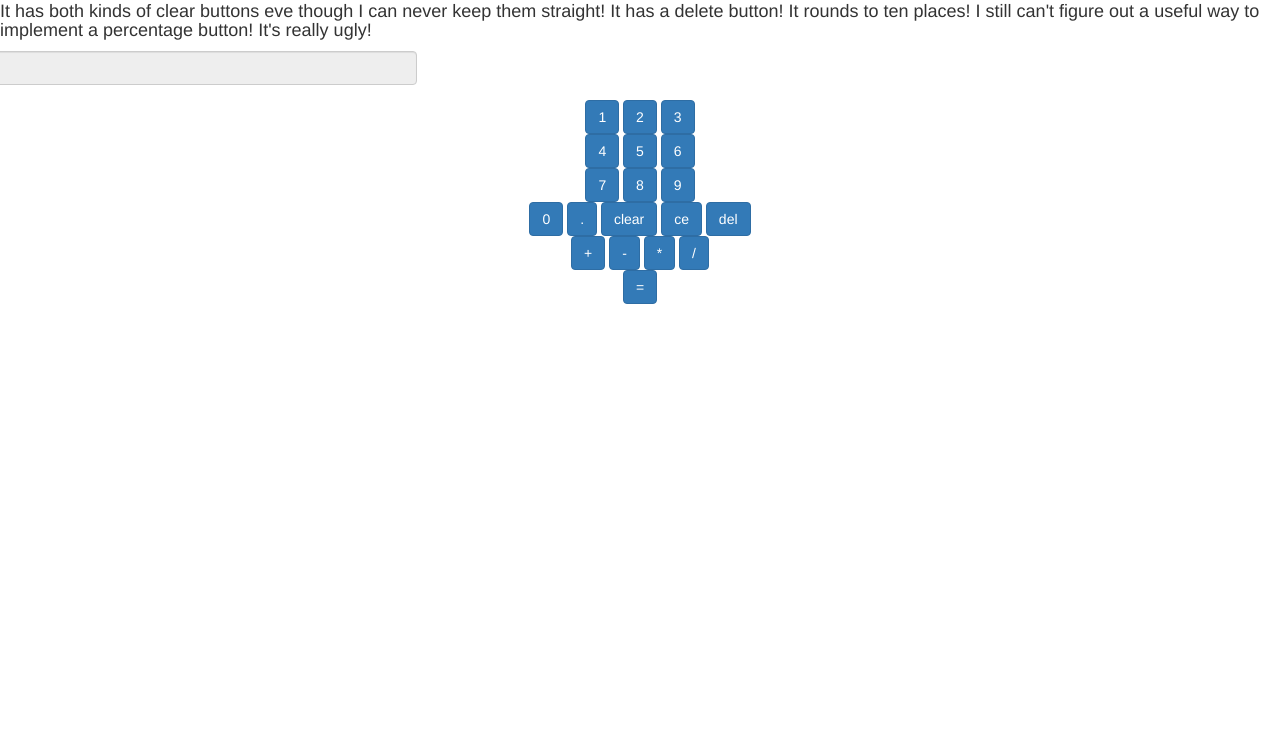
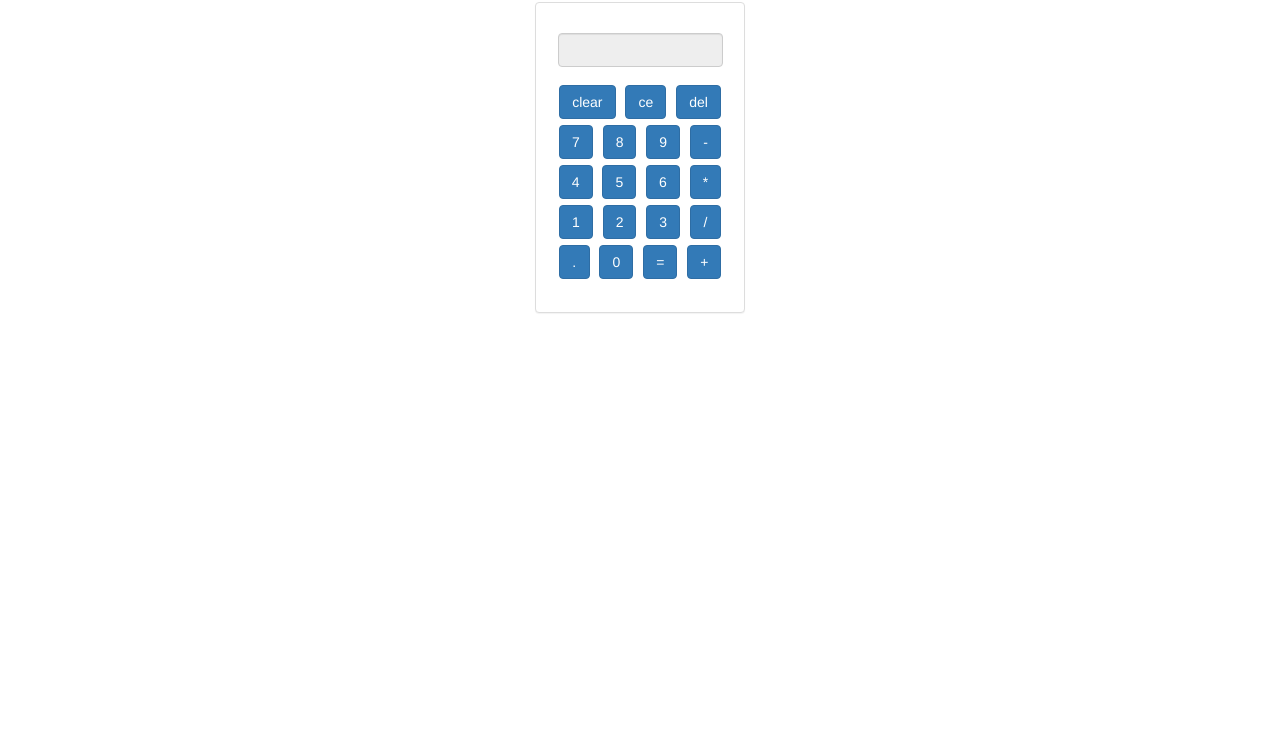
Before and after one commit to meredithmatthews/javascript-calculator, a plain HTML site: page index.html in a window 1280 px wide. Shown: the part 68-800 px from the top of the page. Drawn offline with nearby package versions, Linux system fonts and the light colour scheme.

Commit message:
major design update

```diff
--- a/css/style.css
+++ b/css/style.css
@@ -1 +1,14 @@
-.form-group { max-width: 33%; margin 0px auto; }
+.calc {
+  width: 210px;
+  margin: 0px auto;
+  padding: 15px;
+}
+#total{
+  max-width: 165px;
+  margin: 0px auto 15px auto;
+  font-family: 'Nova Square', sans-serif;
+}
+.btn {
+  min-width: 31px;
+  margin: 3px;
+}
--- a/index.html
+++ b/index.html
@@ -18,48 +18,41 @@
 
   <body>
 
-    <h1 class="text-primary">Calculator!</h1>
-<h4>It has both kinds of clear buttons eve though I can never keep them straight! It has a delete button! It rounds to ten places! I still can't figure out a useful way to implement a percentage button! It's really ugly!</h4>
-
-<div class="section text-center">
+    <h1 class="text-center">Calculator.</h1>
+<div class="section calc text-center panel panel-default">
+  <div class="panel-body">
   <div class="row">
-    <span id="display"></span>
-    <div class="form-group">
-      <input type="text" id= "total" class="form-control text-right" disabled="disabled" />
-    </div>
+    <input type="text" id="total" class="form-control text-right" disabled="disabled" />
   </div>
-</div>
-<div class="section text-center">
-  <div class="row ">
-    <button id="one" class="btn btn-primary digit" value="1">1</button>
-    <button id="two" class="btn btn-primary digit" value="2">2</button>
-    <button id="three" class="btn btn-primary digit" value="3">3</button>
+  <div class="row">
+    <button id="clear" class="btn btn-primary fn">clear</button>
+    <button id="ce" class="btn btn-primary fn">ce</button>
+    <button id="del" class="btn btn-primary fn">del</button>
+  </div>
+  <div class="row">
+    <button id="seven" class="btn btn-primary digit" value="7">7</button>
+    <button id="eight" class="btn btn-primary digit" value="8">8</button>
+    <button id="nine" class="btn btn-primary digit" value="9">9</button>
+    <button id="minus" class="btn btn-primary op digit" value="-">-</button>
   </div>
   <div class="row">
     <button id="four" class="btn btn-primary digit" value="4">4</button>
     <button id="five" class="btn btn-primary digit" value="5">5</button>
     <button id="six" class="btn btn-primary digit" value="6">6</button>
+    <button id="multiply" class="btn btn-primary op digit" value="*">*</button>
   </div>
   <div class="row">
-    <button id="seven" class="btn btn-primary digit" value="7">7</button>
-    <button id="eight" class="btn btn-primary digit" value="8">8</button>
-    <button id="nine" class="btn btn-primary digit" value="9">9</button>
-  </div>
-  <div class="row">
-    <button id="zero" class="btn btn-primary digit" value="0">0</button>
-    <button id="point" class="btn btn-primary digit" value=".">.</button>
-    <button id="clear" class="btn btn-primary fn">clear</button>
-    <button id="ce" class="btn btn-primary fn">ce</button>
-    <button id="del" class="btn btn-primary fn">del</button>
-  </div>
-  <div class="row">
-    <button id="plus" class="btn btn-primary op digit" value="+">+</button>
-    <button id="minus" class="btn btn-primary op digit" value="-">-</button>
-    <button id="multiply" class="btn btn-primary op digit" value="*">*</button>
+    <button id="one" class="btn btn-primary digit" value="1">1</button>
+    <button id="two" class="btn btn-primary digit" value="2">2</button>
+    <button id="three" class="btn btn-primary digit" value="3">3</button>
     <button id="divide" class="btn btn-primary op digit" value="/">/</button>
   </div>
   <div class="row">
+    <button id="point" class="btn btn-primary digit" value=".">.</button>
+    <button id="zero" class="btn btn-primary digit" value="0">0</button>
     <button id="the-total" class="btn btn-primary fn">=</button>
+    <button id="plus" class="btn btn-primary op digit" value="+">+</button>
+  </div>
   </div>
 </div>
     <script src='http://cdnjs.cloudflare.com/ajax/libs/jquery/2.1.3/jquery.min.js'></script>
```
